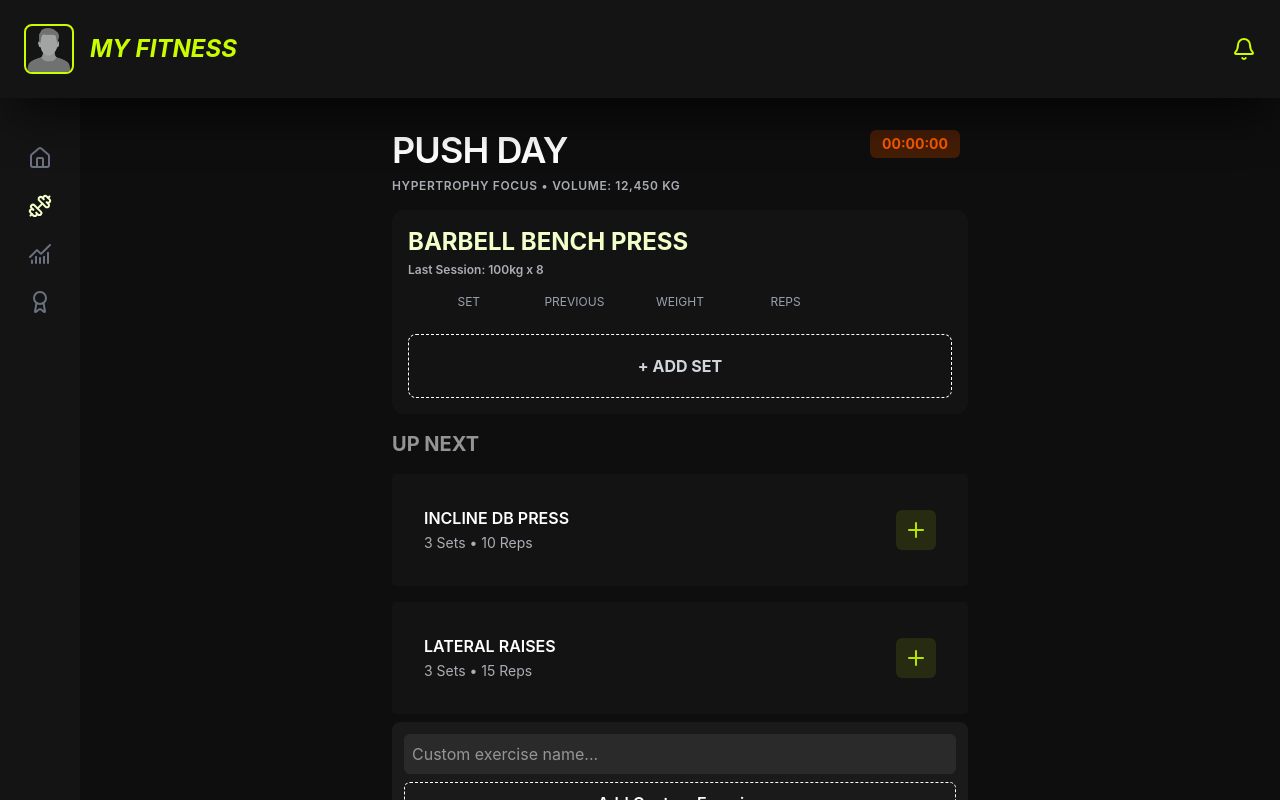
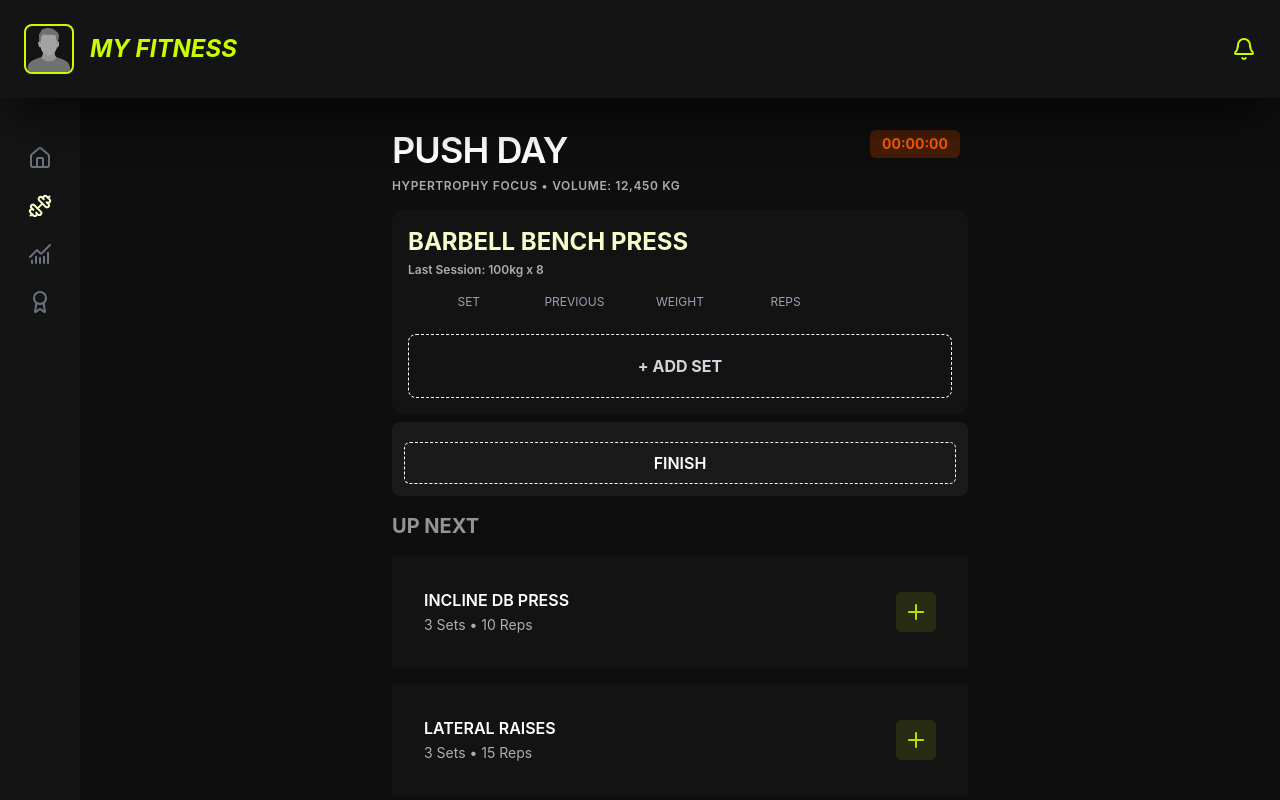
Before and after one commit to LuisAguiarGIT/myFitness, a Next.js app: page /WorkoutLog in a window 1280 px wide. Built offline with nearby package versions, Linux system fonts and the light colour scheme.

Commit message:
Submit button just exposing data to be sent to backend eventually

```diff
--- a/src/app/WorkoutLog/page.tsx
+++ b/src/app/WorkoutLog/page.tsx
@@ -2,6 +2,7 @@
 
 import ExerciseCard from '@/components/ExerciseCard';
 import CustomExerciseCard from '@/components/CustomExerciseCard';
+import SubmitButton from '@/components/SubmitButton';
 import Timer from '../../components/Timer';
 import WorkoutTable from '@/components/WorkoutTable';
 import { useState } from 'react';
@@ -25,6 +26,10 @@ export default function WorkoutLog() {
     ],
   });
   const [isRunning, setIsRunning] = useState(false);
+
+  function submitCurrentWorkout() {
+    alert(JSON.stringify(workout));
+  }
 
   function addCustomExercise(name: string) {
     setWorkout((prev) => ({
@@ -80,6 +85,8 @@ export default function WorkoutLog() {
               onSetsChange={handleSetsChange}
             />
           ))}
+
+          <SubmitButton submit={submitCurrentWorkout} />
         </div>
         <div>
           <h1 className="mt-4 font-bold text-xl text-[#959393]">UP NEXT</h1>
--- /dev/null
+++ b/src/components/SubmitButton.tsx
@@ -0,0 +1,20 @@
+'use client';
+
+type Props = {
+  submit: () => void;
+};
+
+export default function SubmitButton({ submit }: Props) {
+  return (
+    <div className="p-3 bg-[#1A1A1A] rounded-lg mt-2">
+      <button
+        className="mt-2 w-full border border-dashed py-2 rounded-md font-semibold hover:cursor-pointer hover:bg-[#0E0E0E] transition"
+        onClick={() => {
+          submit();
+        }}
+      >
+        FINISH
+      </button>
+    </div>
+  );
+}
```
